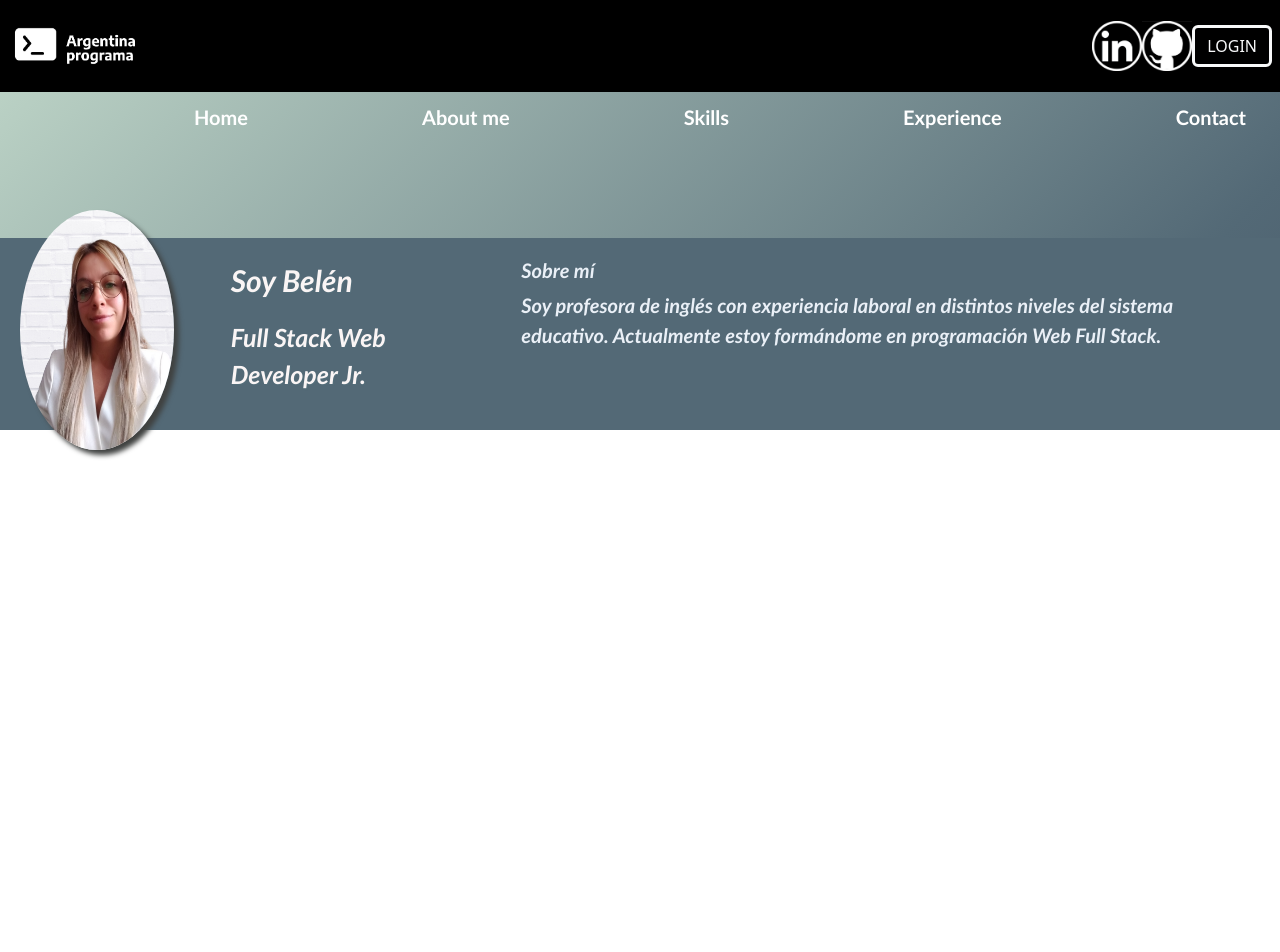
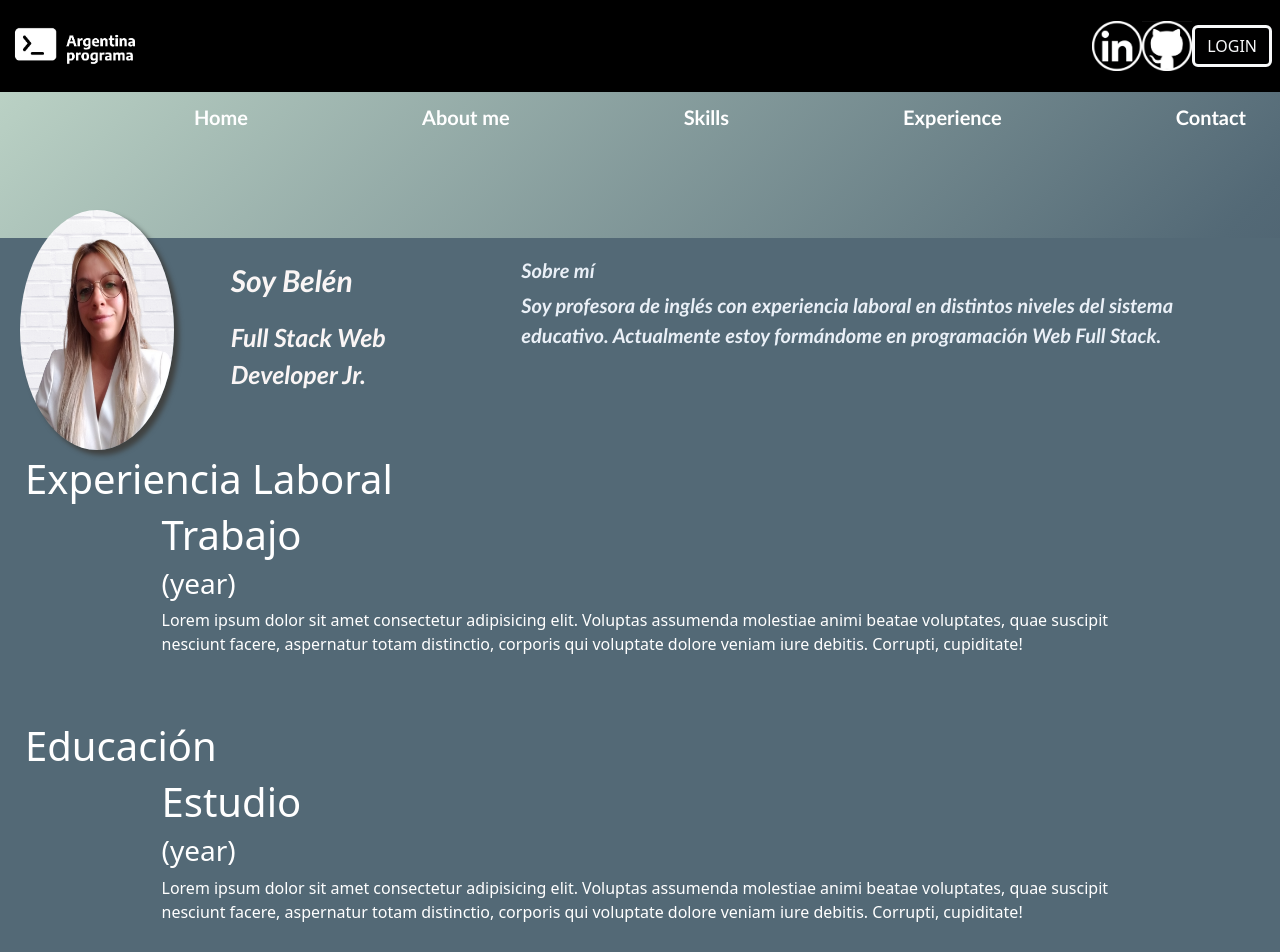
Before and after one commit to belenher/portfolio_frontend, an Angular app in the folder portfolio_frontend/: page / in a window 1280 px wide. Shown: the top 952 px of the page. Before the commit the page ends 800 px from the top, so only its background shows below. Built offline with nearby package versions, Linux system fonts and the light colour scheme.

Commit message:
Se crean componentes experiencia y educación

```diff
--- a/portfolio_frontend/src/app/app.component.html
+++ b/portfolio_frontend/src/app/app.component.html
@@ -1,3 +1,5 @@
 <app-header></app-header>
 <app-banner></app-banner>
 <app-acerca-de></app-acerca-de>
+<app-experiencia></app-experiencia>
+<app-educacion></app-educacion>
--- a/portfolio_frontend/src/app/app.module.ts
+++ b/portfolio_frontend/src/app/app.module.ts
@@ -7,6 +7,8 @@ import { LogoAPComponent } from './components/logo-ap/logo-ap.component';
 import { HeaderComponent } from './components/header/header.component';
 import { AcercaDeComponent } from './components/acerca-de/acerca-de.component';
 import { BannerComponent } from './components/banner/banner.component';
+import { ExperienciaComponent } from './components/experiencia/experiencia.component';
+import { EducacionComponent } from './components/educacion/educacion.component';
 
 @NgModule({
   declarations: [
@@ -14,7 +16,9 @@ import { BannerComponent } from './components/banner/banner.component';
     LogoAPComponent,
     HeaderComponent,
     AcercaDeComponent,
-    BannerComponent
+    BannerComponent,
+    ExperienciaComponent,
+    EducacionComponent
   ],
   imports: [
     BrowserModule,
--- /dev/null
+++ b/portfolio_frontend/src/app/components/educacion/educacion.component.css
@@ -0,0 +1,11 @@
+.row{
+    padding:25px
+
+}
+div{
+    color:white;
+    background: #536976
+}
+ul {
+    list-style: none;
+}
--- /dev/null
+++ b/portfolio_frontend/src/app/components/educacion/educacion.component.html
@@ -0,0 +1,12 @@
+<div class="row">
+    <h1>Educación</h1>
+    <div class="col-lg-1"></div>
+    <div class="col-lg-10">
+        <ul>
+            <li>
+                <h1>Estudio</h1> <h3>(year)</h3>
+            </li>
+            <p>Lorem ipsum dolor sit amet consectetur adipisicing elit. Voluptas assumenda molestiae animi beatae voluptates, quae suscipit nesciunt facere, aspernatur totam distinctio, corporis qui voluptate dolore veniam iure debitis. Corrupti, cupiditate!</p>
+        </ul>
+    </div>
+</div>
--- /dev/null
+++ b/portfolio_frontend/src/app/components/educacion/educacion.component.ts
@@ -0,0 +1,15 @@
+import { Component, OnInit } from '@angular/core';
+
+@Component({
+  selector: 'app-educacion',
+  templateUrl: './educacion.component.html',
+  styleUrls: ['./educacion.component.css']
+})
+export class EducacionComponent implements OnInit {
+
+  constructor() { }
+
+  ngOnInit(): void {
+  }
+
+}
--- /dev/null
+++ b/portfolio_frontend/src/app/components/experiencia/experiencia.component.css
@@ -0,0 +1,11 @@
+.row{
+    padding:25px
+
+}
+div{
+    color:white;
+    background: #536976
+}
+ul {
+    list-style: none;
+}
--- /dev/null
+++ b/portfolio_frontend/src/app/components/experiencia/experiencia.component.html
@@ -0,0 +1,13 @@
+<a name="experiencia" id="experiencia"></a>
+<div class="row">
+    <h1>Experiencia Laboral</h1>
+    <div class="col-lg-1"></div>
+    <div class="col-lg-10">
+        <ul>
+            <li>
+                <h1>Trabajo</h1> <h3>(year)</h3>
+            </li>
+            <p>Lorem ipsum dolor sit amet consectetur adipisicing elit. Voluptas assumenda molestiae animi beatae voluptates, quae suscipit nesciunt facere, aspernatur totam distinctio, corporis qui voluptate dolore veniam iure debitis. Corrupti, cupiditate!</p>
+        </ul>
+    </div>
+</div>
--- /dev/null
+++ b/portfolio_frontend/src/app/components/experiencia/experiencia.component.ts
@@ -0,0 +1,15 @@
+import { Component, OnInit } from '@angular/core';
+
+@Component({
+  selector: 'app-experiencia',
+  templateUrl: './experiencia.component.html',
+  styleUrls: ['./experiencia.component.css']
+})
+export class ExperienciaComponent implements OnInit {
+
+  constructor() { }
+
+  ngOnInit(): void {
+  }
+
+}
```
Also changed, not shown: 2 other files (tests, documents, lock files or other folders).
